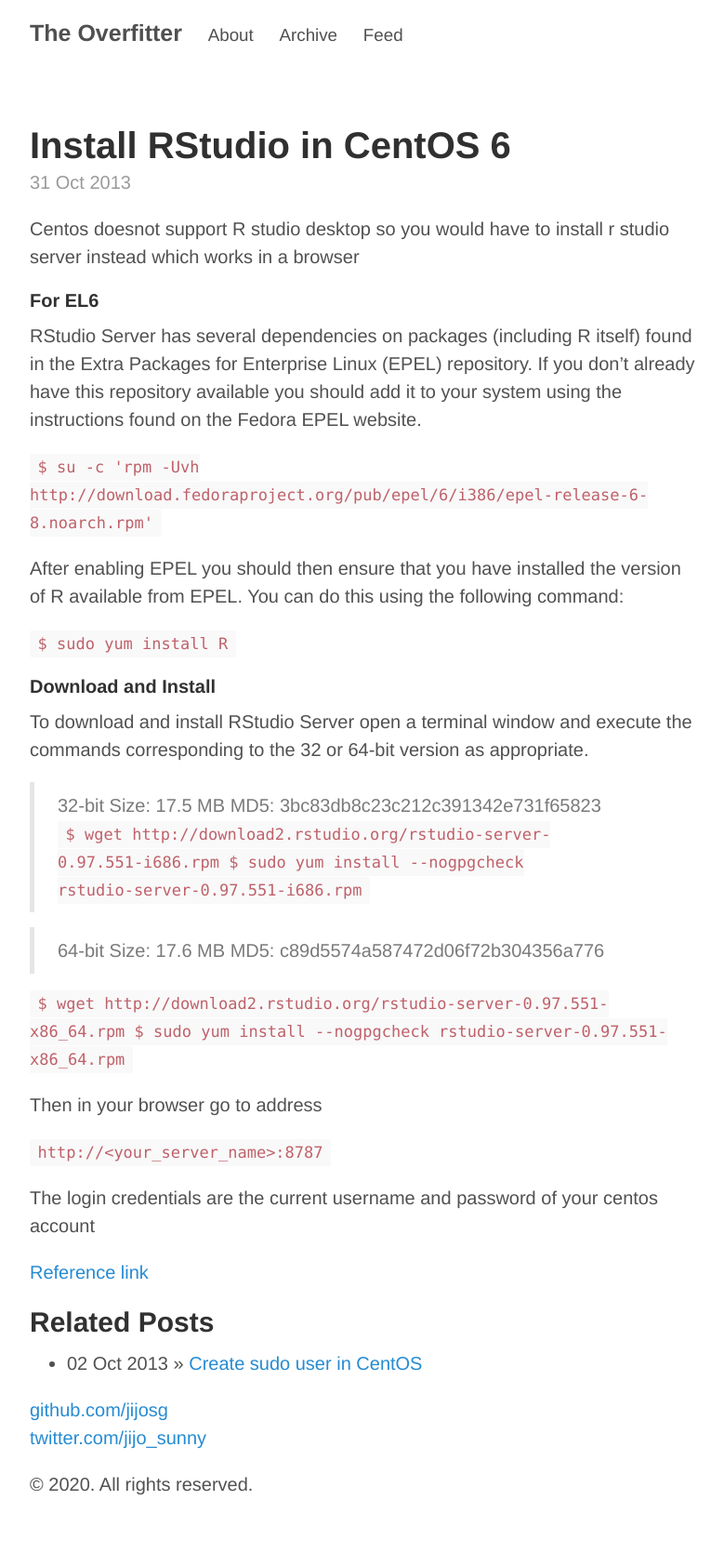
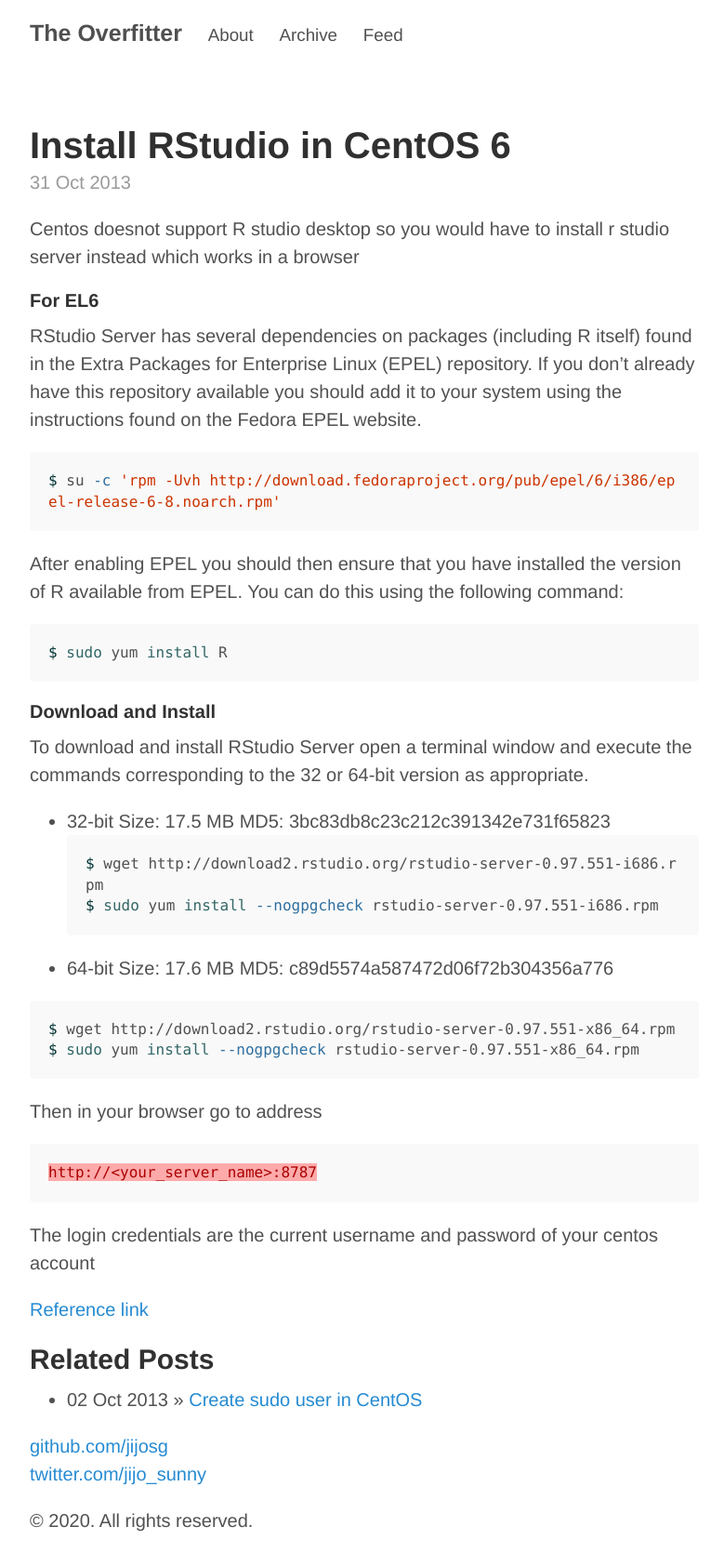
Before and after one commit to jijosg/jijosg.github.io, a Jekyll site: the page built from _posts/2013-10-31-install-rstudio-centos.md, in a window 1280 px wide. Shown: the whole page at 93% size, without its empty margins (248-1027 px from the left). Built offline with Jekyll 4.4.1, drawn with Linux system fonts in a browser that asks for light colours; before the commit the page ends 1631 px from its top, so only the background shows below that.

Commit message:
Updated post to correct syntax highlighting

```diff
--- a/_posts/2013-10-31-install-rstudio-centos.md
+++ b/_posts/2013-10-31-install-rstudio-centos.md
@@ -14,27 +14,37 @@
 
 RStudio Server has several dependencies on packages (including R itself) found in the Extra Packages for Enterprise Linux (EPEL) repository. If you don't already have this repository available you should add it to your system using the instructions found on the Fedora EPEL website.
 
-`$ su -c 'rpm -Uvh http://download.fedoraproject.org/pub/epel/6/i386/epel-release-6-8.noarch.rpm'`
+~~~sh
+$ su -c 'rpm -Uvh http://download.fedoraproject.org/pub/epel/6/i386/epel-release-6-8.noarch.rpm'
+~~~
 
 
 After enabling EPEL you should then ensure that you have installed the version of R available from EPEL. You can do this using the following command:
 
-`$ sudo yum install R`
+~~~sh
+$ sudo yum install R
+~~~
 
 
 #### Download and Install
 To download and install RStudio Server open a terminal window and execute the commands corresponding to the 32 or 64-bit version as appropriate.
->32-bit Size: 17.5 MB MD5: 3bc83db8c23c212c391342e731f65823
-`$ wget http://download2.rstudio.org/rstudio-server-0.97.551-i686.rpm $ sudo yum install --nogpgcheck rstudio-server-0.97.551-i686.rpm`
+- 32-bit Size: 17.5 MB MD5: 3bc83db8c23c212c391342e731f65823
+~~~sh
+$ wget http://download2.rstudio.org/rstudio-server-0.97.551-i686.rpm
+$ sudo yum install --nogpgcheck rstudio-server-0.97.551-i686.rpm
+~~~
 
->64-bit Size: 17.6 MB MD5: c89d5574a587472d06f72b304356a776
+- 64-bit Size: 17.6 MB MD5: c89d5574a587472d06f72b304356a776
 
-`$ wget http://download2.rstudio.org/rstudio-server-0.97.551-x86_64.rpm $ sudo yum install --nogpgcheck rstudio-server-0.97.551-x86_64.rpm`
-
+~~~sh
+$ wget http://download2.rstudio.org/rstudio-server-0.97.551-x86_64.rpm
+$ sudo yum install --nogpgcheck rstudio-server-0.97.551-x86_64.rpm
+~~~
 
 Then in your browser go to address
-
-`http://<your_server_name>:8787`
+~~~http
+http://<your_server_name>:8787
+~~~
 
 The login credentials are the current username and password of your centos account
 
```
